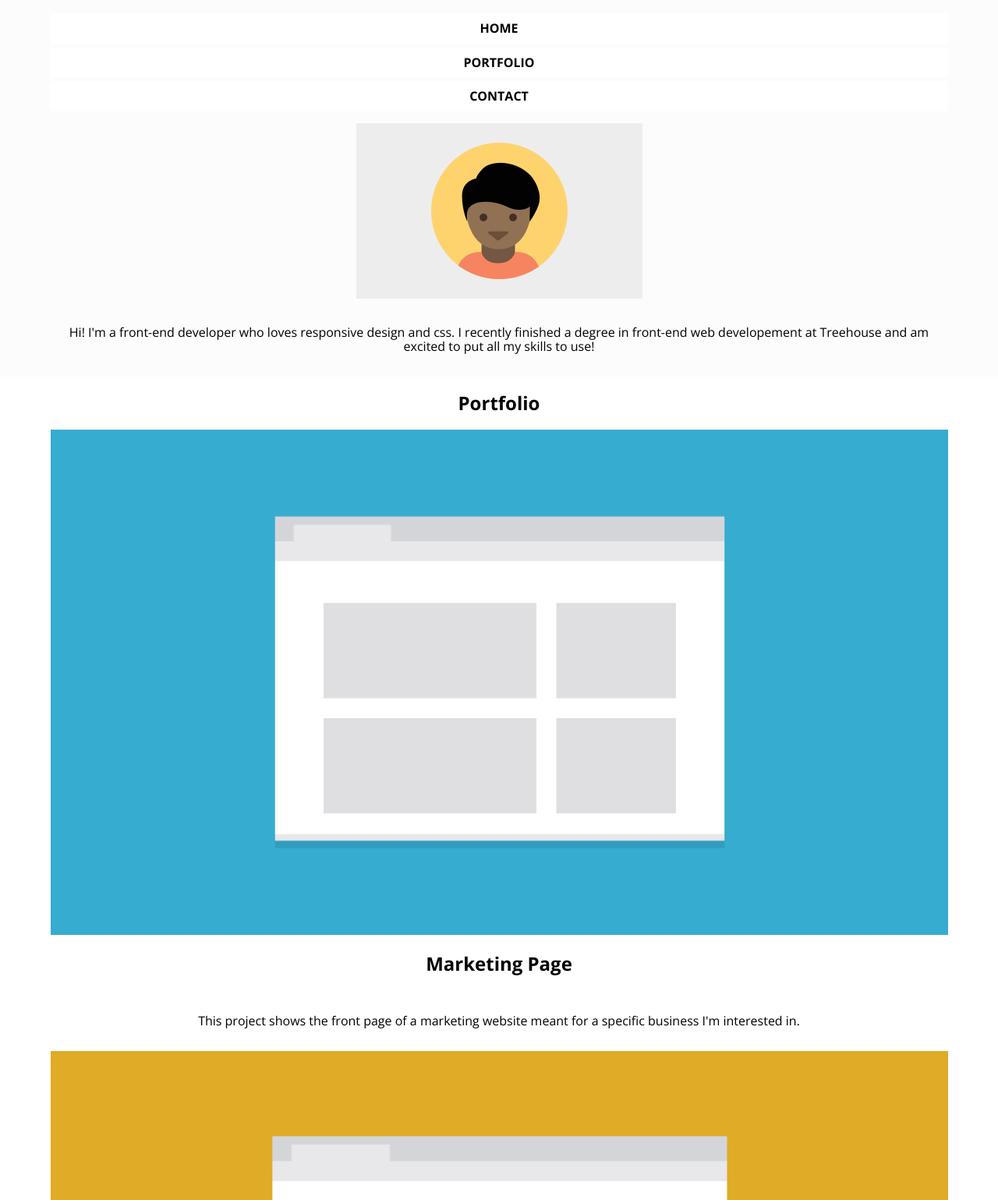
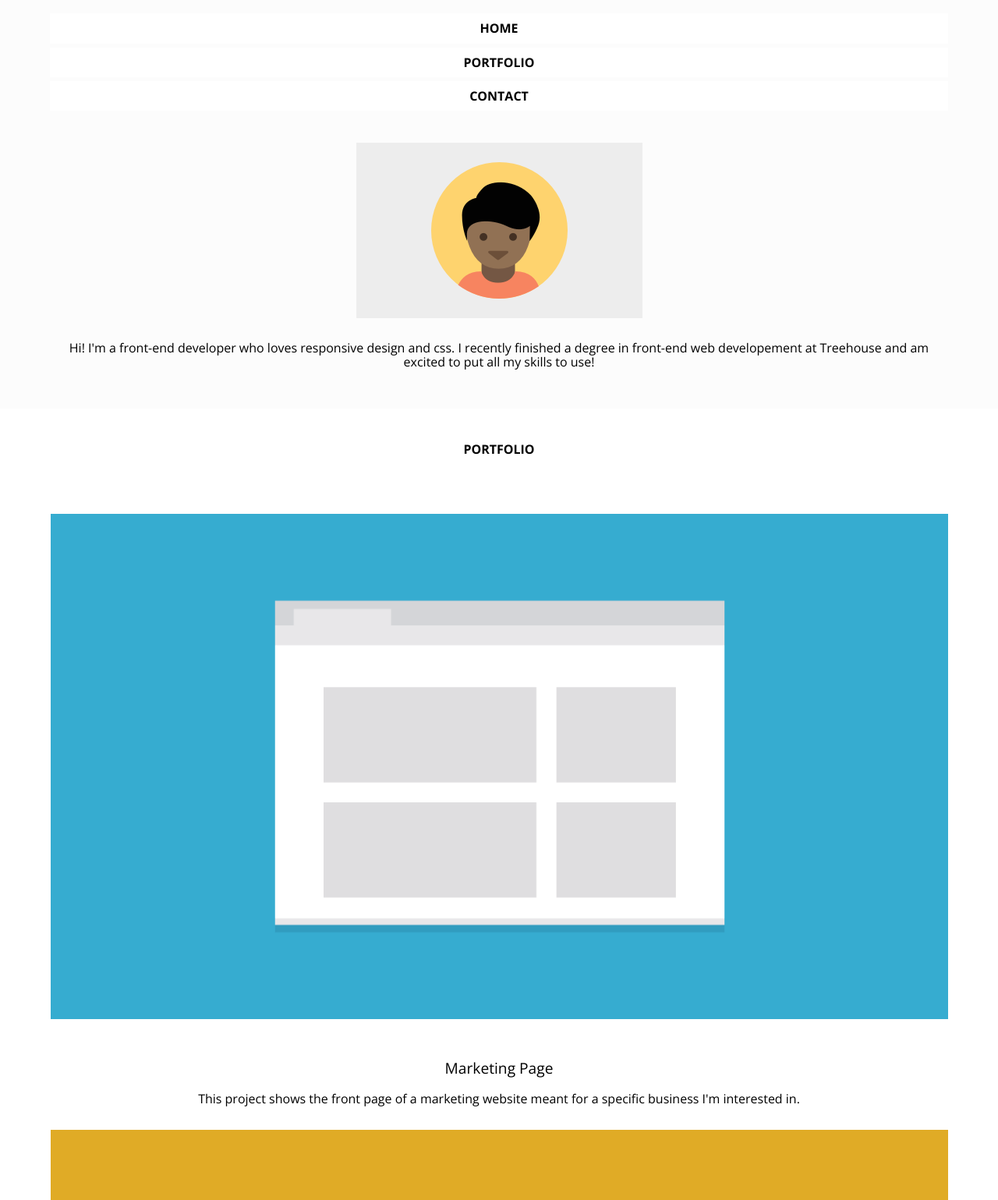
Before and after one commit to 1stVFW-Phantom/techdegree-project-2, a plain HTML site: page index.html in a window 1280 px wide. Shown: the part 61-1600 px from the top of the page at 78% size. Drawn offline with nearby package versions, Linux system fonts and the light colour scheme.

Commit message:
Styled main content, changes to index.html
Changed all h2's to h3's in index.html allowing for more specific changes to the headings.

```diff
--- a/css/styles.css
+++ b/css/styles.css
@@ -14,6 +14,17 @@ body {
 h1 {
   margin-top: 0;
   padding-top: 20px;
+}
+
+h2 {
+  text-transform: uppercase;
+  font-size: 1em;
+  padding: 30px 0;
+}
+
+h3 {
+  font-size: 1.2em;
+  font-weight: 400;
 }
 
 ul {
@@ -34,12 +45,12 @@ a:link {
 }
 
 img {
-  max-width: 90%;
+  max-width: 100%;
+  padding: 30px 0;
 }
 
 p {
   font-weight: 300;
-  padding: 30px 0;
   margin: 0;
 }
 
@@ -49,8 +60,10 @@ p {
   background-color: #FCFCFC;
 }
 
-.main-header-container {
+.main-header-container,
+.main-container {
   margin: 0 auto;
+  padding-bottom: 50px; /* Check to ensure bottom of container is not too spaced with footer */
   width: 90%
 }
 
@@ -58,4 +71,9 @@ p {
   text-transform: uppercase;
 }
 
+.main-profile-image {
+  max-width: 70%;
+  padding: 25px 0;
+}
+
 /* --- Media Queries ----------- */
--- a/index.html
+++ b/index.html
@@ -19,41 +19,41 @@
             <li><a href="#">Contact</a></li>
           </ul>
         </nav>
-        <img src="images/responsive-layout-profile.png" alt="Profile image representing Student Name" />
+        <img src="images/responsive-layout-profile.png" alt="Profile image representing Student Name" class="main-profile-image"/>
         <p>Hi! I'm a front-end developer who loves responsive design and css. I recently finished a degree in front-end web developement at Treehouse and am excited to put all my skills to use!</p>
     </div>
     </header>
     <main>
       <div class="main-container">
-        <h2 class="portfolio">Portfolio</h2>
+        <h2>Portfolio</h2>
 
         <img src="images/portfolio-1.png" alt="Generic graphic of a web page" />
-        <h2>Marketing Page</h2>
+        <h3>Marketing Page</h3>
         <p>This project shows the front page of a marketing website meant for a specific business I'm interested in.</p>
 
         <img src="images/portfolio-2.png" alt="Generic graphic of a web page" />
-        <h2>Search Page</h2>
+        <h3>Search Page</h3>
         <p>This project searches through a specific database to find information that the user is trying to look up.</p>
 
         <img src="images/portfolio-3.png" alt="Generic graphic of a web page" />
-        <h2>Travel App</h2>
+        <h3>Travel App</h3>
         <p>This project compares travel times based on different transportation methods and tells you the best one.</p>
 
         <img src="images/portfolio-4.png" alt="Generic graphic of a web page" />
-        <h2>Map of Favorite Spots</h2>
+        <h3>Map of Favorite Spots</h3>
         <p>This project uses mapping apis to plot points for my favorite spots in the city for a do-it-yourself walking tour.</p>
 
         <img src="images/portfolio-5.png" alt="Generic graphic of a web page" />
-        <h2>Photo Gallery</h2>
+        <h3>Photo Gallery</h3>
         <p>This project shows pictures from a recent trip to the viewer and allows them to easily navigate through photos.</p>
 
         <img src="images/portfolio-6.png" alt="Generic graphic of a web page" />
-        <h2>Calculator</h2>
+        <h3>Calculator</h3>
         <p>Someone can enter in the numbers they want, and press the big blue button and get the result.</p>
       </div>
     </main>
     <div class="contact">
-      <h2>Contact</h2>
+      <h3>Contact</h3>
       <p>If you're interested in chatting or want more information about what I've been working on, I'd love to hear from you!</p>
       <address>
         Phone&#9;<strong>+1 (111) 555-1234</strong><br/>
```
